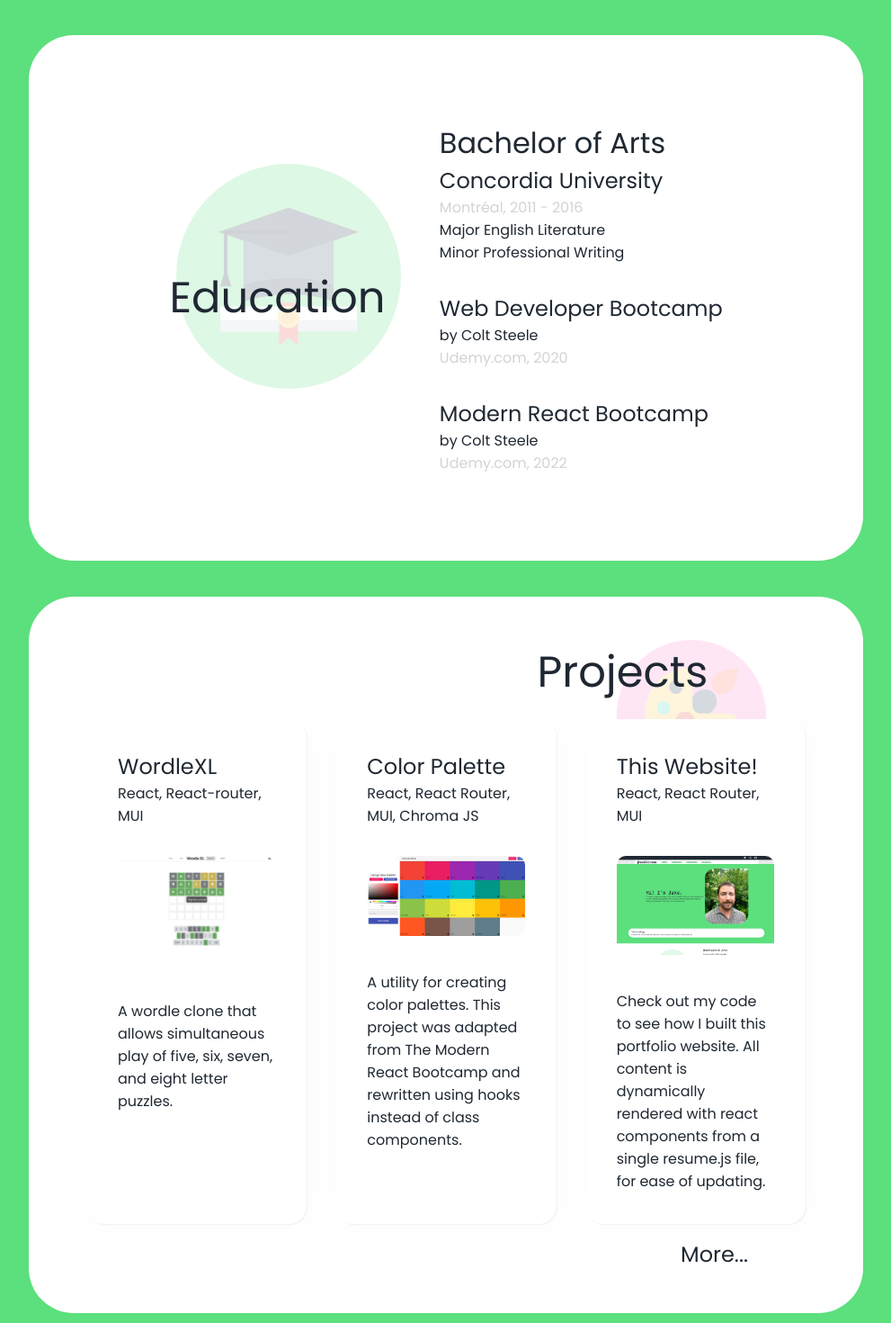
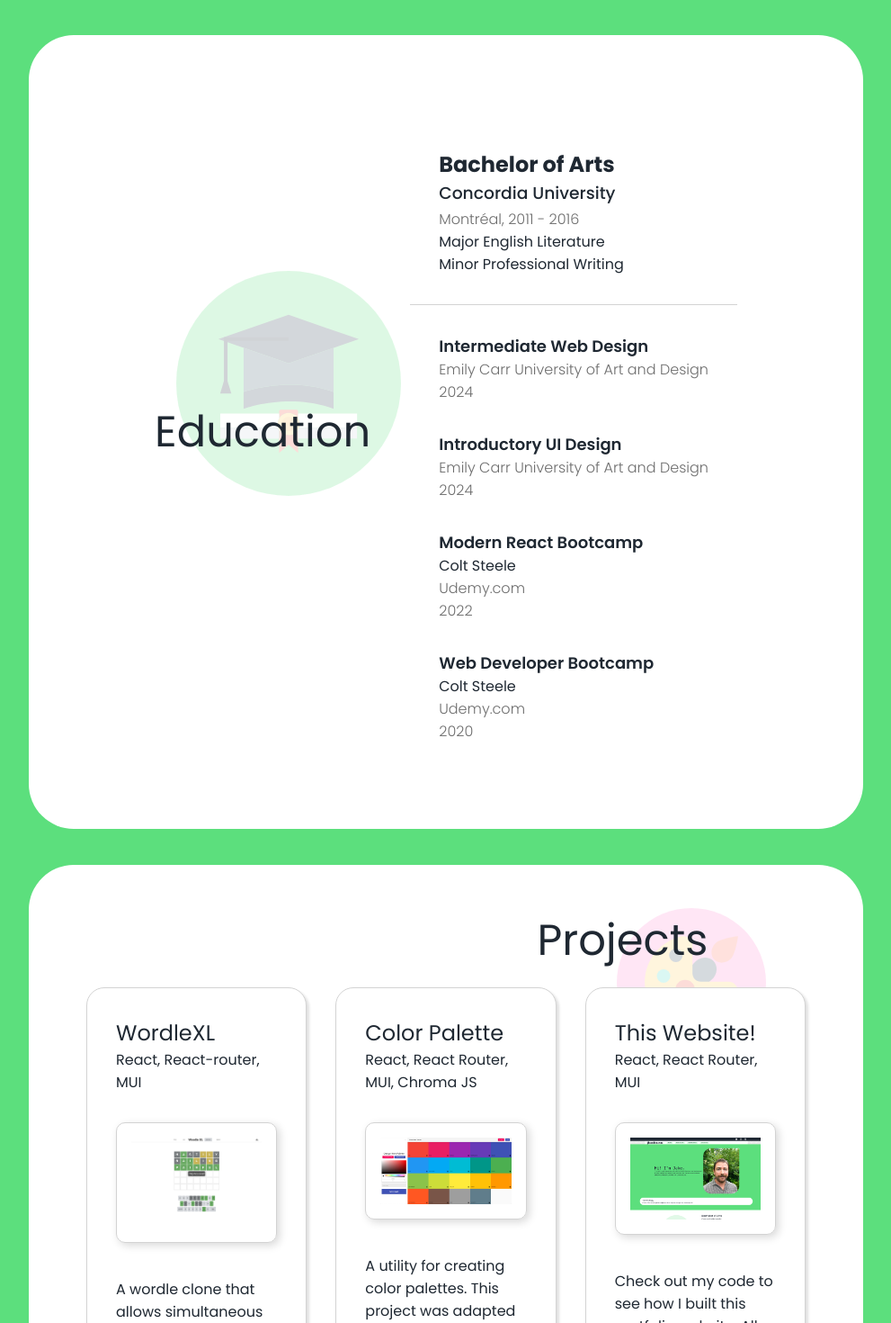
Before and after one commit to humber-jake/portfolio, a React (Vite) app: page / in a window 1280 px wide. Shown: the part 740-2210 px from the top of the page at 90% size, without its empty margins (144-1135 px from the left). Built offline with nearby package versions, Linux system fonts and the light colour scheme.

Commit message:
add courses, tweak styling

```diff
--- a/src/App.css
+++ b/src/App.css
@@ -79,9 +79,11 @@ body {
   justify-content: space-between;
   gap: 10px;
   padding-right: 2rem;
+  height: 100%;
 }
 .NavLink {
-  color: "#1f2832";
+  align-self: en;
+  color: #1f2832;
   font-size: 18px;
   font-family: "poppins";
   background-image: linear-gradient(120deg, #5cdf7d 0%, #5cdf7d 100%);
@@ -89,7 +91,7 @@ body {
   background-size: 100% 0.5em;
   background-position: 0 100%;
   transition: background-size 0.2s ease-in;
-  padding: 0 0.8rem;
+  padding: 0.75rem 1rem;
 }
 .NavLink:hover {
   background-size: 100% 80%;
--- a/src/Course.jsx
+++ b/src/Course.jsx
@@ -1,5 +1,5 @@
-import React from 'react';
-import './Education.css';
+import React from "react";
+import "./Education.css";
 
 function Course(props) {
   const { title, instructor, host, completed } = props.course;
@@ -7,10 +7,9 @@ function Course(props) {
   return (
     <div className="Learning">
       <div className="name">{title}</div>
-      <div className="">by {instructor}</div>
-      <div className="location">
-        {host}, <span className="dates">{completed}</span>
-      </div>
+      <div className="">{instructor}</div>
+      <div className="location">{host}</div>
+      <span className="dates">{completed}</span>
     </div>
   );
 }
--- a/src/Education.css
+++ b/src/Education.css
@@ -1,15 +1,19 @@
-.degree {
-  font-size: 2rem;
+h2,
+h3 {
+  margin: 0;
+  line-height: 2rem;
 }
-.name {
-  font-size: 1.5rem;
+h3 {
+  font-weight: 500;
 }
-.location {
-  color: lightgrey;
+.University {
+  padding: 2rem;
+  border-bottom: 1px solid lightgrey;
 }
+.location,
 .dates {
-  margin: 0 auto;
-  color: lightgrey;
+  color: rgb(109, 109, 109);
+  font-weight: 300;
 }
 .Education {
   background-image: url(./assets/Education.svg);
@@ -19,16 +23,21 @@
   background-size: 30%;
   padding: 3rem;
 }
+.Learning {
+  padding: 0 2rem;
+  .name {
+    font-size: 1.125rem;
+    font-weight: 600;
+  }
+}
 .FullEducation {
   height: 70vh;
   margin: 3rem auto;
 }
 .EducationSection {
-  /* margin: 2rem; */
   display: flex;
   flex-direction: column;
-  /* grid-template-columns: 1fr 1fr; */
-  row-gap: 2rem;
+  gap: 2rem;
 }
 .sectionTitleSmall {
   display: none;
--- a/src/Education.jsx
+++ b/src/Education.jsx
@@ -1,5 +1,5 @@
-import React from 'react';
-import Course from './Course';
+import React from "react";
+import Course from "./Course";
 
 const Education = (props) => {
   const { education, isHomePage } = props;
@@ -18,16 +18,16 @@ const Education = (props) => {
       <div className="sectionTitleSmall">Education</div>
       <div
         className={
-          isHomePage ? 'Education' : 'Education FullEducation container'
+          isHomePage ? "Education" : "Education FullEducation container"
         }
       >
         <div className="sectionTitleLarge">Education</div>
         <div className="EducationSection">
           <div className="University">
-            <div className="degree">{university.degree}</div>
-            <div className="name">{university.name}</div>
+            <h2 className="degree">{university.degree}</h2>
+            <h3 className="name">{university.name}</h3>
             <div className="location">
-              {university.location},{' '}
+              {university.location},{" "}
               <span className="dates">{university.dates}</span>
             </div>
             <div className="major">Major {university.major}</div>
--- a/src/Projects.css
+++ b/src/Projects.css
@@ -1,16 +1,3 @@
-.degree {
-  font-size: 2rem;
-}
-.name {
-  font-size: 1.5rem;
-}
-.location {
-  color: lightgrey;
-}
-.dates {
-  margin: 0 auto;
-  color: lightgrey;
-}
 .ProjectsTitle {
   font-size: 3rem;
   text-align: right;
@@ -37,6 +24,9 @@
   margin: 2rem auto;
   border-radius: 10px;
   width: 100%;
+  padding: 1rem;
+  border: 1px solid lightgrey;
+  box-shadow: 3px 3px 10px rgba(0, 0, 0, 0.154);
 }
 .ProjectCard {
   width: 400px;
@@ -44,18 +34,15 @@
   margin: 1rem;
   padding: 2rem;
   border-radius: 20px;
-  box-shadow: 3px 3px 30px rgba(0, 0, 0, 0.02), 1px 1px 1px rgba(0, 0, 0, 0.05);
+  border: 1px solid lightgrey;
+  box-shadow: 3px 3px 3px rgba(0, 0, 0, 0.122);
   background: white;
-  transition: 200ms;
+  transition: 200ms ease-in-out;
 }
 .ProjectCard:hover {
-  /* opacity: 80%; */
-  /* transform: translateY(-10px); */
-  transition: 200ms;
-  transition-timing-function: ease-in;
-  border: 3px solid rgb(233, 233, 233);
-  /* box-shadow: 3px 3px 25px rgba(122, 184, 255, 0.3),
-    1px 1px 1px rgba(65, 192, 255, 0.385); */
+  transform: translateY(-5px);
+  box-shadow: 5px 5px 5px rgba(0, 0, 0, 0.206);
+  transition: 200ms ease-in-out;
 }
 .ProjectName {
   font-size: 1.5rem;
@@ -63,9 +50,11 @@
 
 .ProjectSlide {
   padding: 3rem;
-  margin: 1rem;
-  border-radius: 50px;
   width: 75%;
+  border-bottom: 1px solid lightgrey;
+  border-radius: 15px;
+  box-shadow: 0px 5px 5px rgba(0, 0, 0, 0.124);
+  background: white;
   .ProjectName {
     font-size: 2rem;
     margin-bottom: 3rem;
@@ -113,7 +102,9 @@
 .FullProjects {
   margin: 3rem auto;
   display: flex;
+  gap: 40px;
   flex-direction: column;
+  background-image: url(assets/morphing-diamonds.svg) !important;
   .ProjectCard {
     width: 60%;
   }
--- a/src/assets/resume.js
+++ b/src/assets/resume.js
@@ -1,42 +1,54 @@
 const resume = {
-  name: 'Jacob Humber',
-  website: 'jhumber.com',
+  name: "Jacob Humber",
+  website: "jhumber.com",
   greeting: "Hi! I'm Jake.",
   byline:
     "I'm a self-taught developer with a BA in English Literature and background in communications, employment services, and the restaurant industry. Welcome to my portfolio! Feel free to look around.",
   technology: [
-    'HTML & CSS',
-    'JavaScript',
-    'React',
-    'jQuery',
-    'Node',
-    'Express',
-    'Mongo',
-    'SQL',
-    'Bootstrap',
-    'Git',
+    "HTML & CSS",
+    "JavaScript",
+    "React",
+    "jQuery",
+    "Node",
+    "Express",
+    "Mongo",
+    "SQL",
+    "Bootstrap",
+    "Git",
   ],
   education: {
     university: {
-      name: 'Concordia University',
-      location: 'Montréal',
-      dates: '2011 - 2016',
-      degree: 'Bachelor of Arts',
-      major: 'English Literature',
-      minor: 'Professional Writing',
+      name: "Concordia University",
+      location: "Montréal",
+      dates: "2011 - 2016",
+      degree: "Bachelor of Arts",
+      major: "English Literature",
+      minor: "Professional Writing",
     },
     courses: [
       {
-        title: 'Web Developer Bootcamp',
-        instructor: 'Colt Steele',
-        host: 'Udemy.com',
-        completed: '2020',
+        title: "Intermediate Web Design",
+        instructor: "",
+        host: "Emily Carr University of Art and Design",
+        completed: "2024",
       },
       {
-        title: 'Modern React Bootcamp',
-        instructor: 'Colt Steele',
-        host: 'Udemy.com',
-        completed: '2022',
+        title: "Introductory UI Design",
+        instructor: "",
+        host: "Emily Carr University of Art and Design",
+        completed: "2024",
+      },
+      {
+        title: "Modern React Bootcamp",
+        instructor: "Colt Steele",
+        host: "Udemy.com",
+        completed: "2022",
+      },
+      {
+        title: "Web Developer Bootcamp",
+        instructor: "Colt Steele",
+        host: "Udemy.com",
+        completed: "2020",
       },
     ],
   },
@@ -45,107 +57,107 @@ const resume = {
 
   experience: [
     {
-      name: 'Sterling Backcheck',
+      name: "Sterling Backcheck",
       position: [
         {
-          title: 'Deployment Specialist',
-          dates: '02/2022 - 03/2024',
+          title: "Deployment Specialist",
+          dates: "02/2022 - 03/2024",
           points: [
-            'Handle initial client account setup, including price-checking and configuring client and service preferences',
-            'Use Salesforce to track contacts and configure account hierarchy to ensure accurate billing',
-            'Conduct client facing demos of our different platforms, services and products when required',
+            "Handle initial client account setup, including price-checking and configuring client and service preferences",
+            "Use Salesforce to track contacts and configure account hierarchy to ensure accurate billing",
+            "Conduct client facing demos of our different platforms, services and products when required",
           ],
         },
       ],
     },
     {
-      name: 'Sterling Backcheck',
+      name: "Sterling Backcheck",
       position: [
         {
-          title: 'Verifications Specialist',
-          dates: '04/2021 - 02/2022',
+          title: "Verifications Specialist",
+          dates: "04/2021 - 02/2022",
           points: [
-            'Verify credentials, employment and education history of candidates by contacting organizations and institutes worldwide ',
-            'Update contact database policies and requirements to aid in future verifications within the client service level agreement, standard operating procedures and privacy regulations',
+            "Verify credentials, employment and education history of candidates by contacting organizations and institutes worldwide ",
+            "Update contact database policies and requirements to aid in future verifications within the client service level agreement, standard operating procedures and privacy regulations",
           ],
         },
       ],
     },
     {
-      name: 'Browns Socialhouse',
+      name: "Browns Socialhouse",
       position: [
         {
-          title: 'Shift Lead/Acting Sous-Chef',
-          dates: '11/2018 - 03/2020',
+          title: "Shift Lead/Acting Sous-Chef",
+          dates: "11/2018 - 03/2020",
           points: [
-            'Trained and led back of house staff in brunch, lunch, and dinner services, averaging approx. 180 guests',
-            'Forecasted sales, labour and food costs, and optimized prep routines and production numbers using Squirrel PoS data',
-            'Conducted inventory ordering and invoicing, performed routine line quality / health and safety checks',
+            "Trained and led back of house staff in brunch, lunch, and dinner services, averaging approx. 180 guests",
+            "Forecasted sales, labour and food costs, and optimized prep routines and production numbers using Squirrel PoS data",
+            "Conducted inventory ordering and invoicing, performed routine line quality / health and safety checks",
           ],
         },
       ],
     },
     {
-      name: 'British Columbia Real Estate Association',
+      name: "British Columbia Real Estate Association",
       position: [
         {
-          title: 'Communications Coordinator',
-          dates: '10/2017 - 07/2018',
+          title: "Communications Coordinator",
+          dates: "10/2017 - 07/2018",
           points: [
-            'Spearheaded a marketing campaign for BCREA Mobile, leveraged Google Analytics for conversions tracking ',
-            'Acted as primary liaison with contracted design firm to perform a company website redesign',
-            'Organized and oversaw editorial planning, drafting, editing, and distribution for all in-house publications',
-            'Managed social media presence via Hootsuite, prepared media analysis reports for quarterly strategy reviews',
+            "Spearheaded a marketing campaign for BCREA Mobile, leveraged Google Analytics for conversions tracking ",
+            "Acted as primary liaison with contracted design firm to perform a company website redesign",
+            "Organized and oversaw editorial planning, drafting, editing, and distribution for all in-house publications",
+            "Managed social media presence via Hootsuite, prepared media analysis reports for quarterly strategy reviews",
           ],
         },
       ],
     },
     {
-      name: 'Falkirk Resources Consulting LTD.',
+      name: "Falkirk Resources Consulting LTD.",
       position: [
         {
-          title: 'Project Assistant (Fixed-Term Contract)',
-          dates: '09/2017 - 10/2017',
+          title: "Project Assistant (Fixed-Term Contract)",
+          dates: "09/2017 - 10/2017",
           points: [
-            'Proofed, edited and formatted copy and graphics for a 10,000+ page government mining application',
+            "Proofed, edited and formatted copy and graphics for a 10,000+ page government mining application",
           ],
         },
       ],
     },
     {
-      name: 'Le Boucan Smokehouse',
+      name: "Le Boucan Smokehouse",
       position: [
         {
-          title: 'Sous Chef',
-          dates: '12/2016 - 09/2017',
+          title: "Sous Chef",
+          dates: "12/2016 - 09/2017",
           points: [
-            'Trained and supervised new staff members on workplace procedures',
-            'Developed recipes, prepped ingredients for and conducted brunch, lunch, and dinner service solo for 60 seats',
+            "Trained and supervised new staff members on workplace procedures",
+            "Developed recipes, prepped ingredients for and conducted brunch, lunch, and dinner service solo for 60 seats",
           ],
         },
       ],
     },
     {
-      name: 'Narcity Media (MTLblog)',
+      name: "Narcity Media (MTLblog)",
       position: [
         {
-          title: 'Sponsored Content Creator (Freelance)',
-          dates: '07/2016 - 02/2017',
+          title: "Sponsored Content Creator (Freelance)",
+          dates: "07/2016 - 02/2017",
           points: [
-            'Drafted and edited short form sponsored content; ensured consistency to internal and client style guides and brand',
+            "Drafted and edited short form sponsored content; ensured consistency to internal and client style guides and brand",
           ],
         },
       ],
     },
     {
-      name: 'Rhino Media (YUL.buzz)',
+      name: "Rhino Media (YUL.buzz)",
       position: [
         {
-          title: 'Contributor/Editor (Freelance)',
-          dates: '04/2015 - 12/2016',
+          title: "Contributor/Editor (Freelance)",
+          dates: "04/2015 - 12/2016",
           points: [
-            'Pitched, drafted, and edited articles about local culture and events for a millennial target audience',
-            'Attended and photographed events as press and conducted interviews in English and French',
+            "Pitched, drafted, and edited articles about local culture and events for a millennial target audience",
+            "Attended and photographed events as press and conducted interviews in English and French",
           ],
         },
       ],
@@ -154,44 +166,44 @@ const resume = {
   // ===================================
   projects: [
     {
-      name: 'WordleXL',
-      tech: ['React', 'React-router', 'MUI'],
-      year: '2022',
+      name: "WordleXL",
+      tech: ["React", "React-router", "MUI"],
+      year: "2022",
       description:
-        'A wordle clone that allows simultaneous play of five, six, seven, and eight letter puzzles.',
-      link: 'https://grand-sable-e9d8d6.netlify.app/',
+        "A wordle clone that allows simultaneous play of five, six, seven, and eight letter puzzles.",
+      link: "https://grand-sable-e9d8d6.netlify.app/",
     },
     {
-      name: 'Color Palette',
-      tech: ['React', 'React Router', 'MUI', 'Chroma JS'],
-      year: '2022',
+      name: "Color Palette",
+      tech: ["React", "React Router", "MUI", "Chroma JS"],
+      year: "2022",
       description:
-        'A utility for creating color palettes. This project was adapted from The Modern React Bootcamp and rewritten using hooks instead of class components.',
-      link: 'https://heartfelt-ganache-64105d.netlify.app/',
+        "A utility for creating color palettes. This project was adapted from The Modern React Bootcamp and rewritten using hooks instead of class components.",
+      link: "https://heartfelt-ganache-64105d.netlify.app/",
     },
     {
-      name: 'This Website!',
-      tech: ['React', 'React Router', 'MUI'],
-      year: '2022',
+      name: "This Website!",
+      tech: ["React", "React Router", "MUI"],
+      year: "2022",
       description:
-        'Check out my code to see how I built this portfolio website. All content is dynamically rendered with react components from a single resume.js file, for ease of updating.',
-      link: 'https://jhumber.com',
+        "Check out my code to see how I built this portfolio website. All content is dynamically rendered with react components from a single resume.js file, for ease of updating.",
+      link: "https://jhumber.com",
     },
     {
       name: "Liar's Dice",
-      tech: ['Node.js', 'Express', 'Socket.io'],
-      year: '2021',
+      tech: ["Node.js", "Express", "Socket.io"],
+      year: "2021",
       description:
-        'A Jackbox-style online multiplayer version of the classic dice game.',
-      link: 'https://liars-dice.adaptable.app/',
+        "A Jackbox-style online multiplayer version of the classic dice game.",
+      link: "https://liars-dice.adaptable.app/",
     },
     {
-      name: 'Password Generator',
-      tech: ['React'],
-      year: '2022',
+      name: "Password Generator",
+      tech: ["React"],
+      year: "2022",
       description:
-        'A simple password generator created as a utility to generate one time temporary passwords.',
-      link: 'https://effervescent-dragon-7c3117.netlify.app/',
+        "A simple password generator created as a utility to generate one time temporary passwords.",
+      link: "https://effervescent-dragon-7c3117.netlify.app/",
     },
     // {
     //   name: 'Blackbox Generator',
@@ -202,11 +214,11 @@ const resume = {
     //   link: 'https://polar-savannah-96642.herokuapp.com/',
     // },
   ],
-  languages: ['English', 'French'],
+  languages: ["English", "French"],
   socialmedia: {
-    Instagram: 'https://www.instagram.com/humberjak/',
-    LinkedIn: 'https://www.linkedin.com/in/jacob-humber/',
-    GitHub: 'https://github.com/humber-jake/',
+    Instagram: "https://www.instagram.com/humberjak/",
+    LinkedIn: "https://www.linkedin.com/in/jacob-humber/",
+    GitHub: "https://github.com/humber-jake/",
   },
 };
 
```
